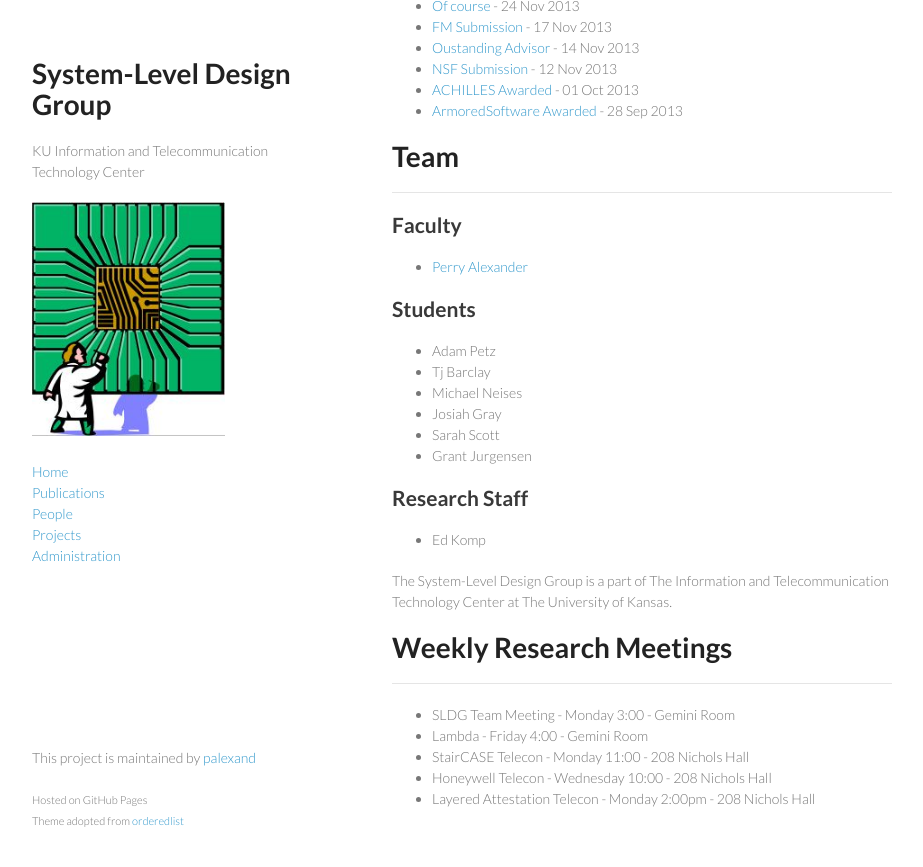
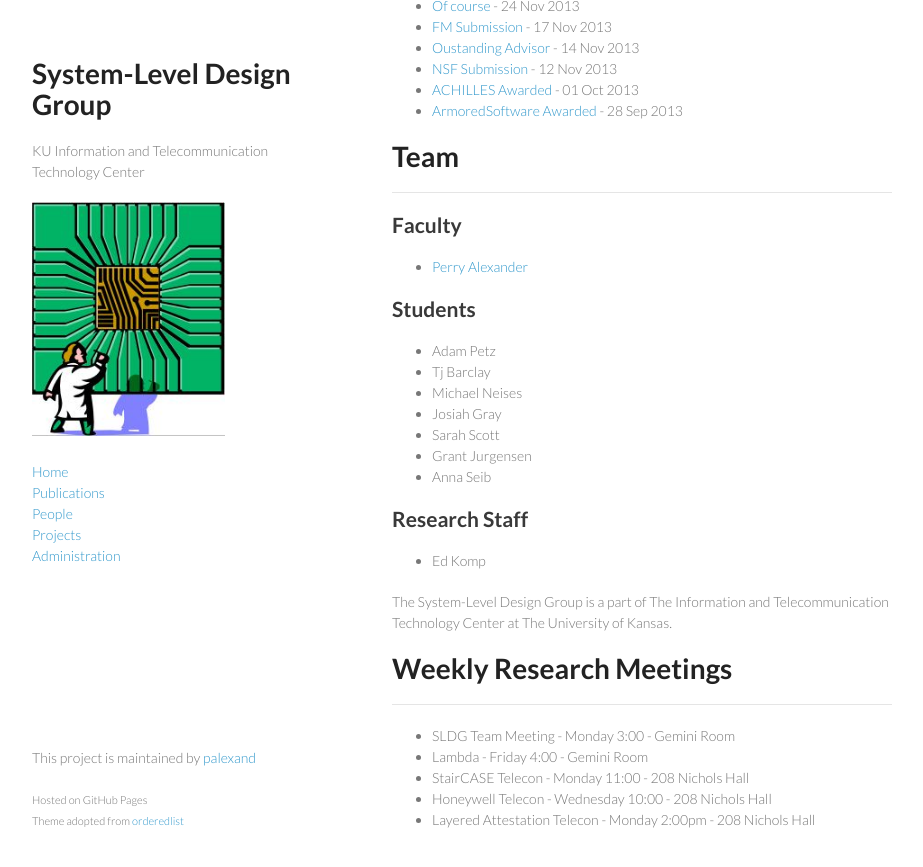
Before and after one commit to ku-sldg/ku-sldg.github.io, a Jekyll site: the page built from index.md, in a window 1280 px wide and 900 px high, scrolled down 533 px. Shown: the top 867 px of the window, without its empty margins (178-1101 px from the left). Built offline with Jekyll 4.4.1, drawn with Linux system fonts in a browser that asks for light colours.

Commit message:
added anna; updated projects list

```diff
--- a/_data/people.yml
+++ b/_data/people.yml
@@ -29,6 +29,10 @@
   role: student
 
 - name: Grant Jurgensen
+  description: Undecided
+  role: student
+
+- name: Anna Seib
   description: Undecided
   role: student
 
--- a/_data/projects.yml
+++ b/_data/projects.yml
@@ -3,11 +3,14 @@
   github: ku-sldg
   repo:
   description: "The objective of the Scalable Trust Semantics and Infrastructure project is development of a semantics for measurement along with a collection of tools that implement that semantics."
+  sponsor: National Security Agency Science of Security Initiative
+
 - name: StairCASE
   ghpages:
   github: ku-sldg
   repo:
   description: "The objective of the DARPA StairCASE effort is to develop semantics and tools for integrating remote attestation with static analysis and develop formally verified and synthesized remote attestation infrastructure."
+  sponsor: Subcontract to Rockwell Collins under DARPA CASE
 
 - name: Honeywell Additive Manufacturing Trest
   ghpages:
```
